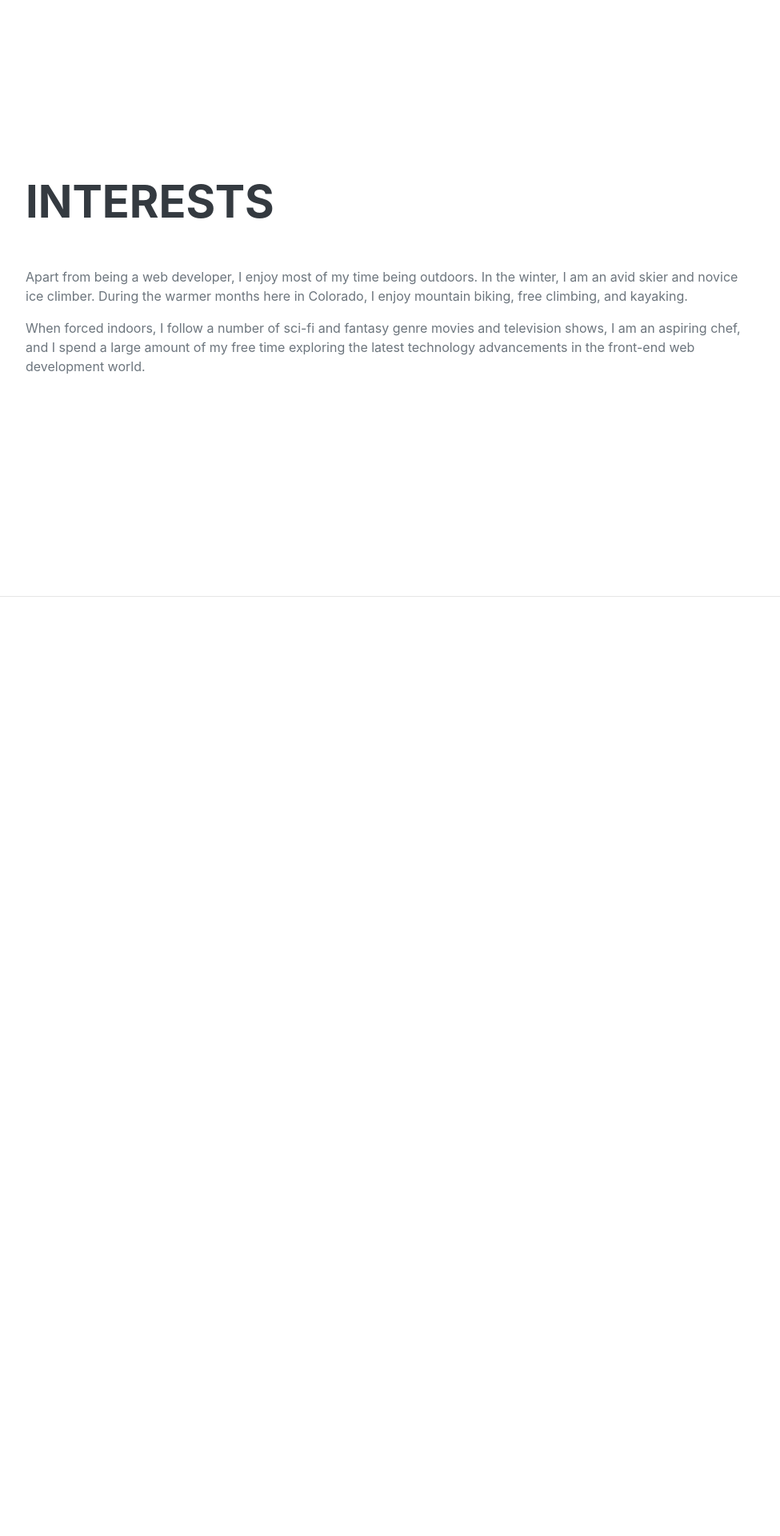
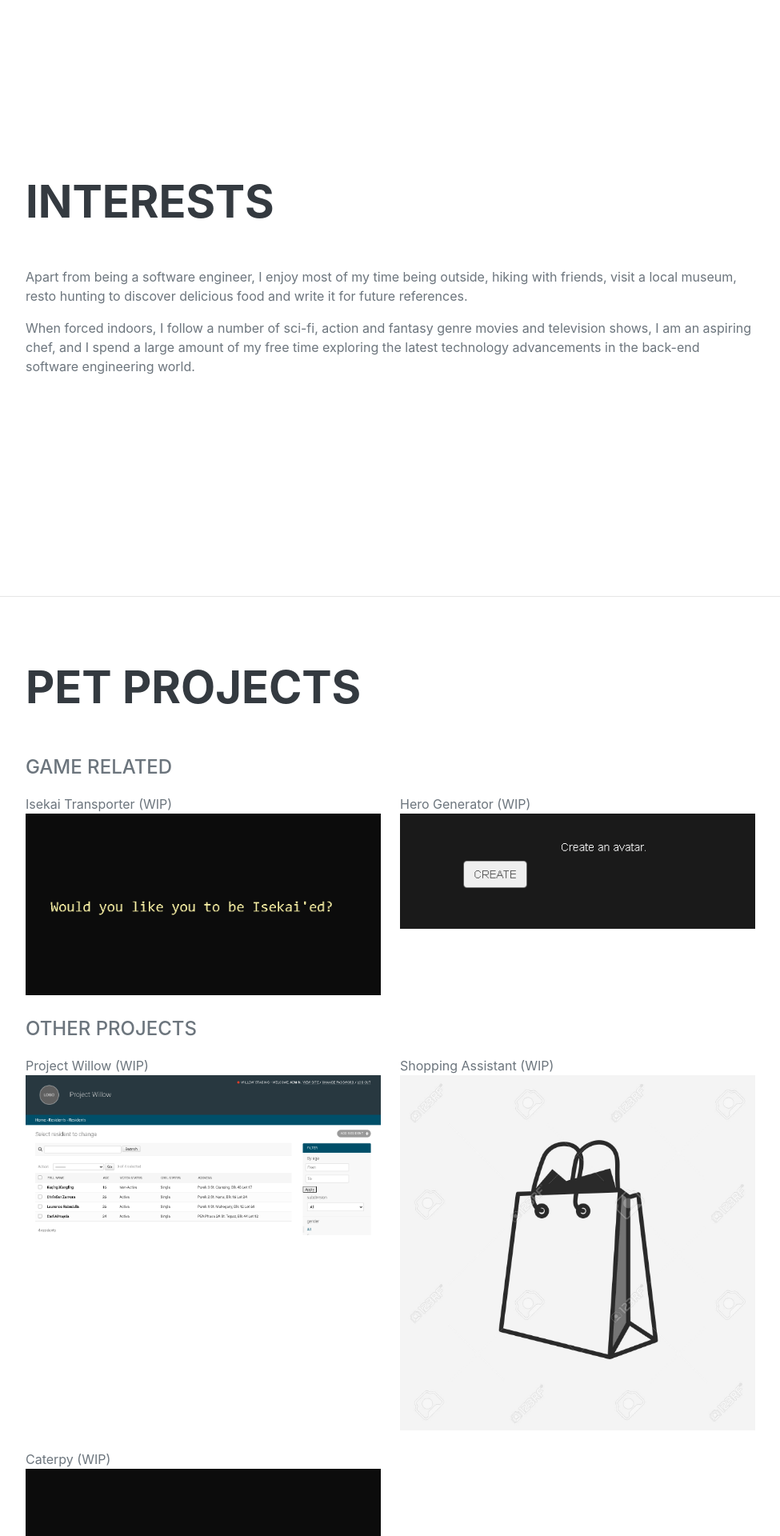
Before and after one commit to angryiceking/mycv, a Django app: page / in a window 1280 px wide. Shown: the part 3520-5440 px from the top of the page at 80% size, without its empty margins (288-1263 px from the left). Before the commit the page ends 4266 px from the top, so only its background shows below. Run offline with Django 3.2, Linux system fonts and the light colour scheme; some libraries are stand-ins or nearby versions; some web fonts are replaced.

Commit message:
Update hobbies and add image placeholder

```diff
--- a/templates/index.html
+++ b/templates/index.html
@@ -2,7 +2,7 @@
 {% load static %}
 {% block content %}
 <!-- Navigation-->
-<nav class="navbar navbar-expand-lg navbar-dark bg-primary fixed-top" id="sideNav">
+<nav class="navbar navbar-expand-lg navbar-dark bg-primary fixed-top" id="sideNav" style="right:0  !important;">
     <a class="navbar-brand js-scroll-trigger" href="#page-top">
         <span class="d-block d-lg-none">Clarence Taylor</span>
         <span class="d-none d-lg-block">
@@ -20,6 +20,8 @@
             <li class="nav-item"><a class="nav-link js-scroll-trigger" href="#education">Education</a></li>
             <li class="nav-item"><a class="nav-link js-scroll-trigger" href="#skills">Skills</a></li>
             <li class="nav-item"><a class="nav-link js-scroll-trigger" href="#interests">Interests</a></li>
+            <li class="nav-item"><a class="nav-link js-scroll-trigger" href="#projects">Projects</a></li>
+
         </ul>
     </div>
 </nav>
@@ -147,15 +149,56 @@
     <section class="resume-section" id="interests">
         <div class="resume-section-content">
             <h2 class="mb-5">Interests</h2>
-            <p>Apart from being a web developer, I enjoy most of my time being outdoors. In the winter, I am an avid
-                skier and novice ice climber. During the warmer months here in Colorado, I enjoy mountain biking,
-                free climbing, and kayaking.</p>
-            <p class="mb-0">When forced indoors, I follow a number of sci-fi and fantasy genre movies and television
-                shows, I am an aspiring chef, and I spend a large amount of my free time exploring the latest
-                technology advancements in the front-end web development world.</p>
+            <p>Apart from being a software engineer, I enjoy most of my time being outside, hiking with friends, visit a local museum, resto hunting to discover delicious food and write it for future references.</p>
+            <p class="mb-0">When forced indoors, I follow a number of sci-fi, action and fantasy genre movies and television shows, I am an aspiring chef, and I spend a large amount of my free time exploring the latest technology advancements in the back-end software engineering world.</p>
         </div>
     </section>
     <hr class="m-0" />
-    <!-- Awards-->
+    <!-- Projects-->
+    <section class="resume-section" id="projects">
+        <div class="resume-section-content">
+            <h2 class="mb-5">Pet Projects</h2>
+            <div class="subheading mb-3">Game Related</div>
+            <div class="row">
+                <div class="col-md-6">
+                    <span>
+                        Isekai Transporter (WIP)</span>
+                        <br/>
+                        <img src="{% static 'assets/img/isekaitransport.png' %}" class="img-fluid" alt="Responsive image">
+                </div>
+                <div class="col-md-6">
+                    <span>
+                        Hero Generator (WIP)</span>
+                        <br/>
+                        <img src="{% static 'assets/img/herogenerator.png' %}" class="img-fluid" alt="Responsive image">
+                </div>
+            </div>
+            <br>
+            <div class="subheading mb-3">Other Projects</div>
+            <div class="row">
+                <div class="col-md-6">
+                    <span>
+                        Project Willow (WIP)</span>
+                        <br/>
+                        <img src="{% static 'assets/img/projectwillow.png' %}" class="img-fluid" alt="Responsive image">
+                </div>
+                <div class="col-md-6">
+                    <span>
+                        Shopping Assistant (WIP)</span>
+                        <br/>
+                        <img src="{% static 'assets/img/shoppingassistant.jpg' %}" class="img-fluid" alt="Responsive image">
+                </div>
+            </div>
+            <div class="row">
+                <div class="col-md-6">
+                    <span>
+                        <br/>
+                        Caterpy (WIP)</span>
+                        <br/>
+                        <img src="{% static 'assets/img/isekaitransport.png' %}" class="img-fluid" alt="Responsive image">
+                </div>
+            </div>
+        </div>
+    </section>
 </div>
 {% endblock %}
```
Also changed, not shown: static/assets/img/herogenerator.png (added), static/assets/img/isekaitransport.png (added), static/assets/img/projectwillow.png (added), static/assets/img/shoppingassistant.jpg (added).
